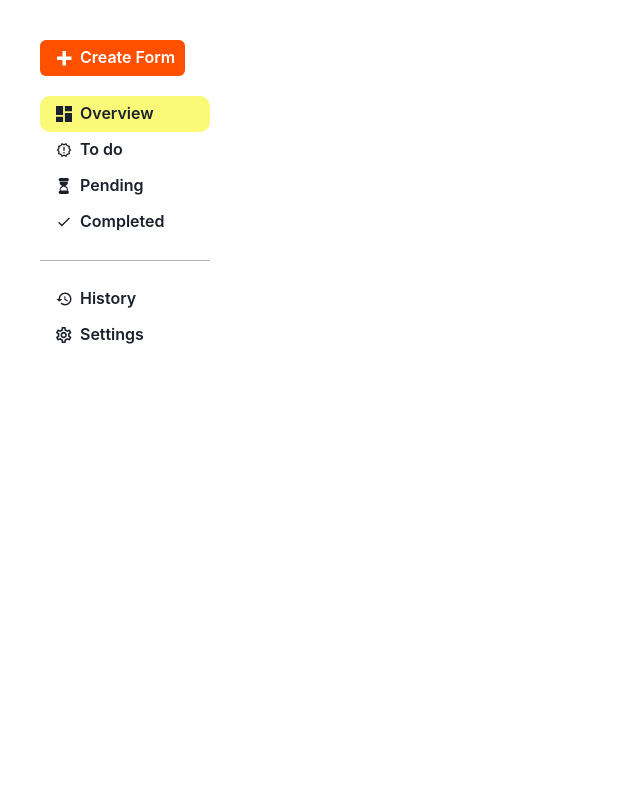
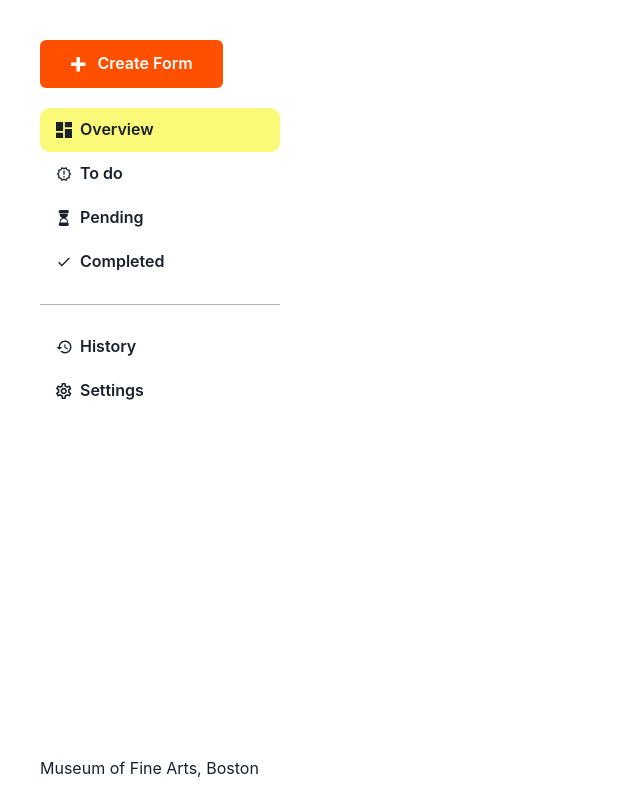
Before and after one commit to sandboxnu/mfa-form-automator, a Next.js app in the folder frontend/: page / in a window 1280 px wide. Shown: the whole page, without its empty margins (0-640 px from the left). Built offline with nearby package versions, Linux system fonts and the light colour scheme.

Commit message:
added museum of fine arts, boston to bottom of navbar; changed some styling to better match figma guidelines (text size and width)

```diff
--- a/frontend/src/components/NavBar.tsx
+++ b/frontend/src/components/NavBar.tsx
@@ -34,8 +34,8 @@ const StyleButton = ({ children, link }: { children: any; link: string }) => {
         <Button
           justifyContent="flex-start"
           bg="transparent"
-          height="9"
-          width="100%"
+          height="44px"
+          width="240px"
           borderRadius={10}
           // temporary until I figure out custom color schemes
           style={{
@@ -56,7 +56,7 @@ const StyleButton = ({ children, link }: { children: any; link: string }) => {
 // Navbar component
 export const NavBar: React.FC = () => {
   return (
-    <Box padding={10} w={250}>
+    <Box padding={10} w={320} h="100vh">
       <Flex
         alignItems="flex-start"
         justify="space-around"
@@ -66,13 +66,14 @@ export const NavBar: React.FC = () => {
           <PopoverTrigger>
             <Button
               marginBottom="5"
-              height="9"
-              width="85%"
-              justifyContent="flex-start"
+              height="48px"
+              width="183px"
+              justifyContent="center"
               bg="#FF5000"
               textColor="white"
+              textAlign="center"
             >
-              <PlusIcon marginRight="2" />
+              <PlusIcon marginRight={11}/>
               Create Form
             </Button>
           </PopoverTrigger>
@@ -89,6 +90,7 @@ export const NavBar: React.FC = () => {
             </PopoverContent>
           </Portal>
         </Popover>
+        <Box>
           <StyleButton link="/">
             <OverViewIcon marginRight="2" />
             Overview
@@ -114,6 +116,10 @@ export const NavBar: React.FC = () => {
             <SettingsIcon marginRight="2" />
             Settings
           </StyleButton>
+        </Box>
+        <Box position="absolute" bottom="0" fontSize={16} paddingBottom={5}>
+          Museum of Fine Arts, Boston
+        </Box>
       </Flex>
     </Box>
   );
```
Lines whose indentation alone changed are shown as unchanged.
